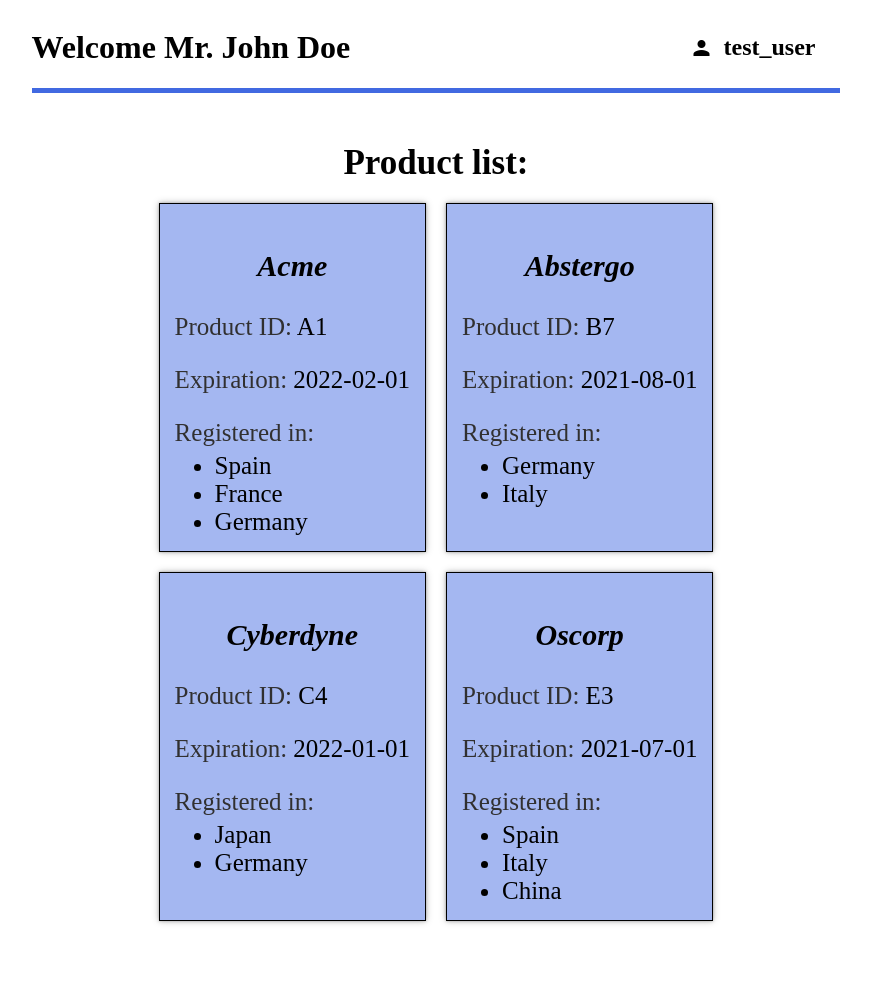
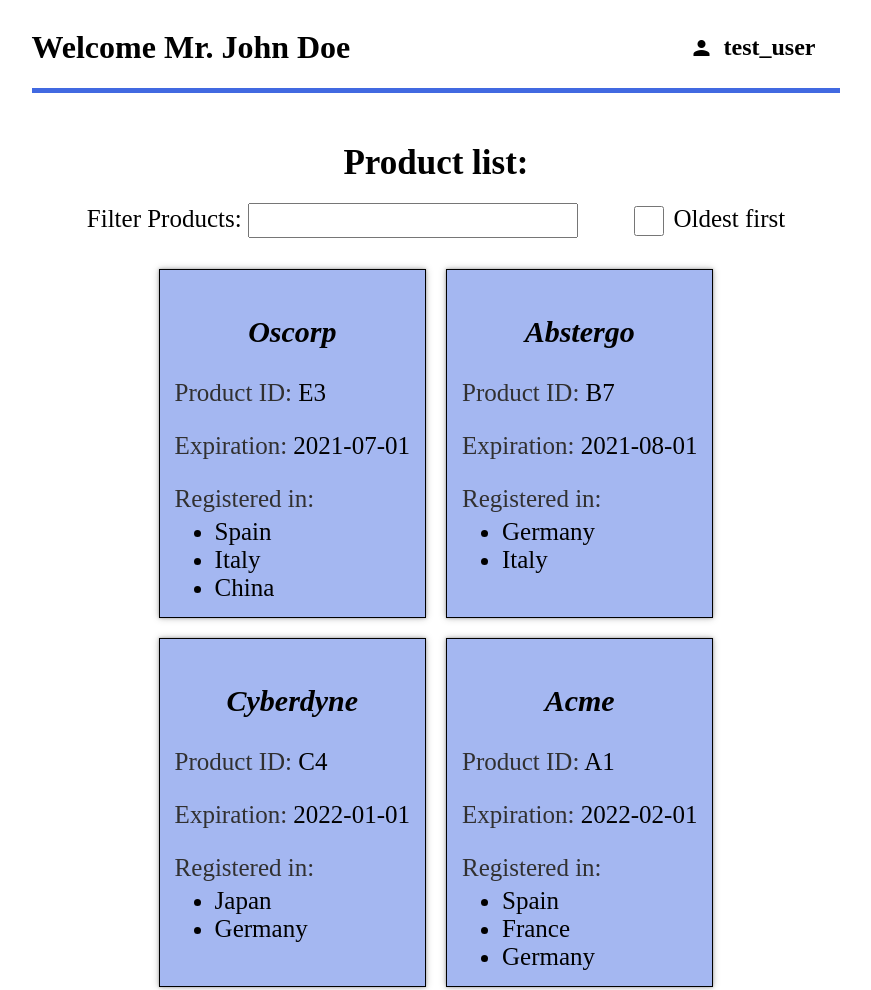
Before and after one commit to wizars/techInterview, a plain HTML site: page index.html in a window 1280 px wide. Shown: the whole page, without its empty margins (204-1075 px from the left). Before the commit the page ends 929 px from the top, so only its background shows below. Drawn offline with Linux system fonts and the light colour scheme.

Commit message:
finished

```diff
--- a/index.html
+++ b/index.html
@@ -1,34 +1,33 @@
 <!DOCTYPE html>
 <html lang="en">
   <head>
-    <meta charset="UTF-8">
-    <meta http-equiv="X-UA-Compatible" content="IE=edge">
-    <meta name="viewport" content="width=device-width, initial-scale=1.0">
+    <meta charset="UTF-8" />
+    <meta http-equiv="X-UA-Compatible" content="IE=edge" />
+    <meta name="viewport" content="width=device-width, initial-scale=1.0" />
     <title>Document</title>
-    <link rel="stylesheet" href="style.css">
-    <link href="https://fonts.googleapis.com/icon?family=Material+Icons"
-      rel="stylesheet">
+    <link rel="stylesheet" href="style.css" />
+    <link href="https://fonts.googleapis.com/icon?family=Material+Icons" rel="stylesheet" />
   </head>
   <body>
     <div id="main">
       <div id="user_info">
-
         <h1 id="completeName">g</h1>
         <div id="user_block">
-
-                <span class="material-icons">
-                    person
-                    </span>
+          <span class="material-icons"> person </span>
           <h2 id="userName"></h2>
         </div>
       </div>
       <h3 class="subheader">Product list:</h3>
-        <div id="portfolio">
 
+      <div id="filterBlock">
+    <label for="filter">Filter Products: </label>
+    <input type="text" id="filter" name="filter" />
+    <input type="checkbox" id="sorter" name="order" />
+    <label for="order" id="sorting_label">Sort </label>
 </div>
 
+      <div id="portfolio"></div>
     </div>
-
   </body>
   <script src="script.js"></script>
 </html>
--- a/script.js
+++ b/script.js
@@ -49,40 +49,79 @@
 
 ]
 
+
 // Get the elements
 const completeName = document.getElementById("completeName");
 const userName = document.getElementById("userName");
 const portfolio = document.getElementById("portfolio");
+const filter = document.getElementById("filter");
+const sorter = document.getElementById("sorter");
+const sorter_lab = document.getElementById("sorting_label");
+
+// Get event handlers
+filter.addEventListener("change", createProductList);
+sorter.addEventListener("change", createProductList);
 
 // Fill the user info
 completeName.innerHTML = `Welcome ${user_info_response.treatment}  ${user_info_response.firstName} ${user_info_response.lastName}`;
 userName.innerHTML = user_info_response.username;
+createProductList()
+
+function createProductList() {
+
+    // We clear the previous list
+    portfolio.innerHTML = "";
+
+    let filteredList = [];
+
+    // Sort list by date
+    if (sorter.checked == true) {
+        filteredList = portfolio_response.sort(function (a, b) { return new Date(b.expirationDate) - new Date(a.expirationDate) })
+        sorter_lab.innerHTML = "Newest first"
+    }
+    else
+    {
+
+        filteredList = portfolio_response.sort(function (a, b) { return new Date(a.expirationDate) - new Date(b.expirationDate) })
+        sorter_lab.innerHTML = "Oldest first"
+    }
 
 
 
-for (i = 0; i < portfolio_response.length; i++) {
+    // Filter the list
+    if (filter.value !== "") {
+        filteredList = portfolio_response.filter(prod => prod.productName.toLowerCase() == filter.value.toLowerCase())
+    }
+    else {
+        filteredList = portfolio_response;
+    }
+
+
+    for (i = 0; i < filteredList.length; i++) {
+
+
         // Product block
         producto = document.createElement("div");
         producto.setAttribute("class", "productBlock");
-    producto.setAttribute("id", portfolio_response[i].productId);
+        producto.setAttribute("id", filteredList[i].productId);
 
 
         // Product Name
         productName = document.createElement("p");
         productName.setAttribute("class", "productName")
-    productName.innerHTML = portfolio_response[i].productName
+        productName.innerHTML = filteredList[i].productName
         producto.appendChild(productName);
 
         // Product ID
         productId = document.createElement("p");
         productId.setAttribute("class", "productId")
-    productId.innerHTML = "<p class='bt'>Product ID:</p> " + portfolio_response[i].productId
+        productId.innerHTML = "<p class='bt'>Product ID:</p> " + filteredList[i].productId
         producto.appendChild(productId);
 
         // Expiration date
         productExpDate = document.createElement("p");
         productExpDate.setAttribute("class", "productExpDate");
-    productExpDate.innerHTML = "<p class='bt'>Expiration:</p> " + portfolio_response[i].expirationDate
+        productExpDate.innerHTML = "<p class='bt'>Expiration:</p> " + filteredList[i].expirationDate
         producto.appendChild(productExpDate);
 
         // Countries list header
@@ -95,10 +134,10 @@
         countriesList = document.createElement("ul")
         countriesList.setAttribute("class", "countriesList");
         producto.appendChild(countriesList);
-    for (j = 0; j < portfolio_response[i].countries.length; j++) {
+        for (j = 0; j < filteredList[i].countries.length; j++) {
             listElement = document.createElement("li")
             listElement.setAttribute("class", "contriesListEntry")
-        listElement.innerHTML =capitalize( portfolio_response[i].countries[j]);
+            listElement.innerHTML = capitalize(filteredList[i].countries[j]);
             countriesList.appendChild(listElement)
         }
 
@@ -107,9 +146,11 @@
 
 
     }
+}
 
-function capitalize(str)
-{
-    return str.toLowerCase().replace(/\b[a-z](?=[a-z]{2})/g, function(letter) {
-        return letter.toUpperCase(); } );
+
+function capitalize(str) {
+    return str.toLowerCase().replace(/\b[a-z](?=[a-z]{2})/g, function (letter) {
+        return letter.toUpperCase();
+    });
 }
--- a/style.css
+++ b/style.css
@@ -27,6 +27,25 @@
   font-size: 35px;
   width: 80%;
   text-align: center;
+}
+#filterBlock
+{
+  margin: 0 auto 30px auto ;
+  text-align: center;
+  font-size: 25px;
+
+}
+input[type=text]
+{
+  /* height: 1.5em; */
+  vertical-align: middle;
+  font-size: 25px;
+}
+input[type=checkbox]{
+  margin-left: 50px;
+  width: 30px;
+  height: 30px  ;
+  vertical-align: middle;
 }
 
 #portfolio {
```
Lines whose indentation alone changed are shown as unchanged.
